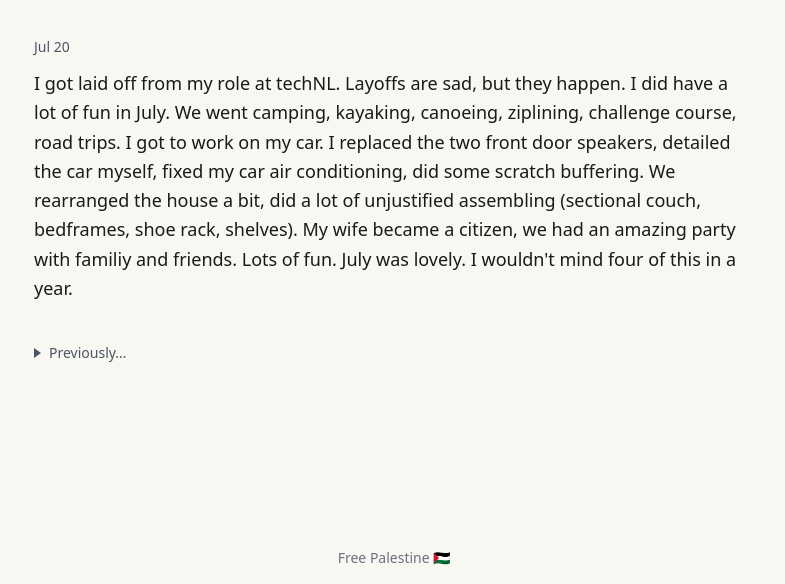
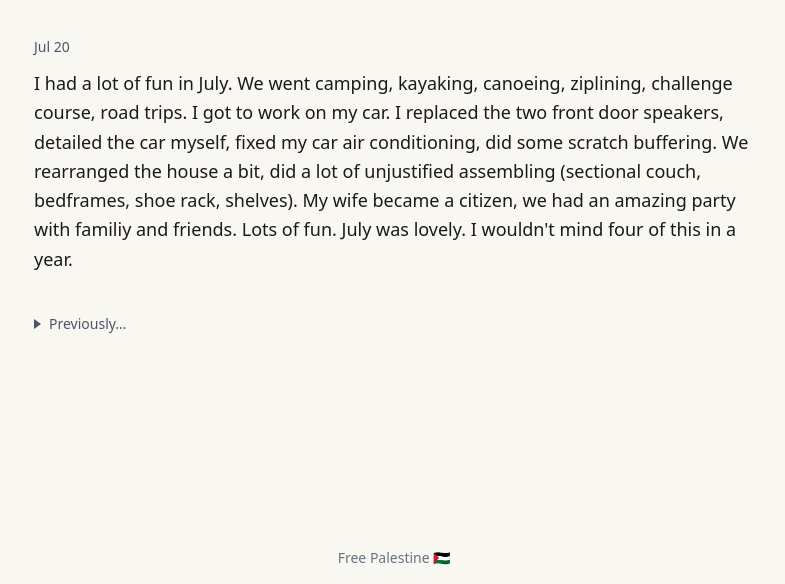
Before and after one commit to justcabyr/portfolio-react, an Astro site: page /now in a window 1280 px wide. Shown: the part 216-800 px from the top of the page, without its empty margins (246-1031 px from the left). Built offline with nearby package versions, Linux system fonts and the light colour scheme; Astro itself is replaced by a stand-in of ours.

Commit message:
Drop the layoff line from the July Now entry.

```diff
--- a/src/pages/now.astro
+++ b/src/pages/now.astro
@@ -12,8 +12,7 @@ import NavBar from '../components/NavBar.astro';
     <section class="space-y-3" aria-label="Current update">
       <p class="text-sm text-gray-600">Jul 20</p>
       <p class="text-[#1a1a1a]">
-        I got laid off from my role at techNL. Layoffs are sad, but they happen.
-        I did have a lot of fun in July. We went camping, kayaking, canoeing,
+        I had a lot of fun in July. We went camping, kayaking, canoeing,
         ziplining, challenge course, road trips. I got to work on my car. I
         replaced the two front door speakers, detailed the car myself, fixed my
         car air conditioning, did some scratch buffering. We rearranged the
```
